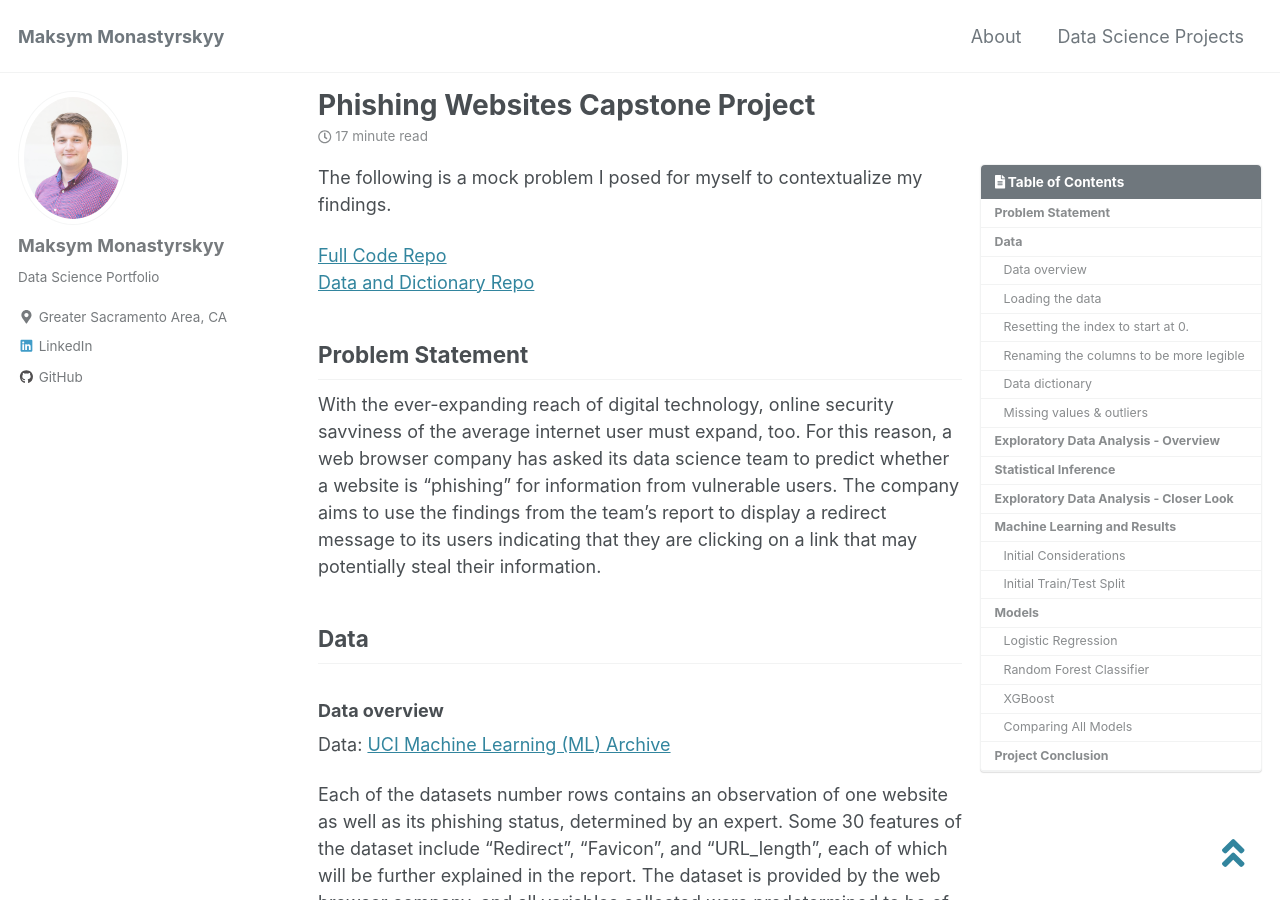
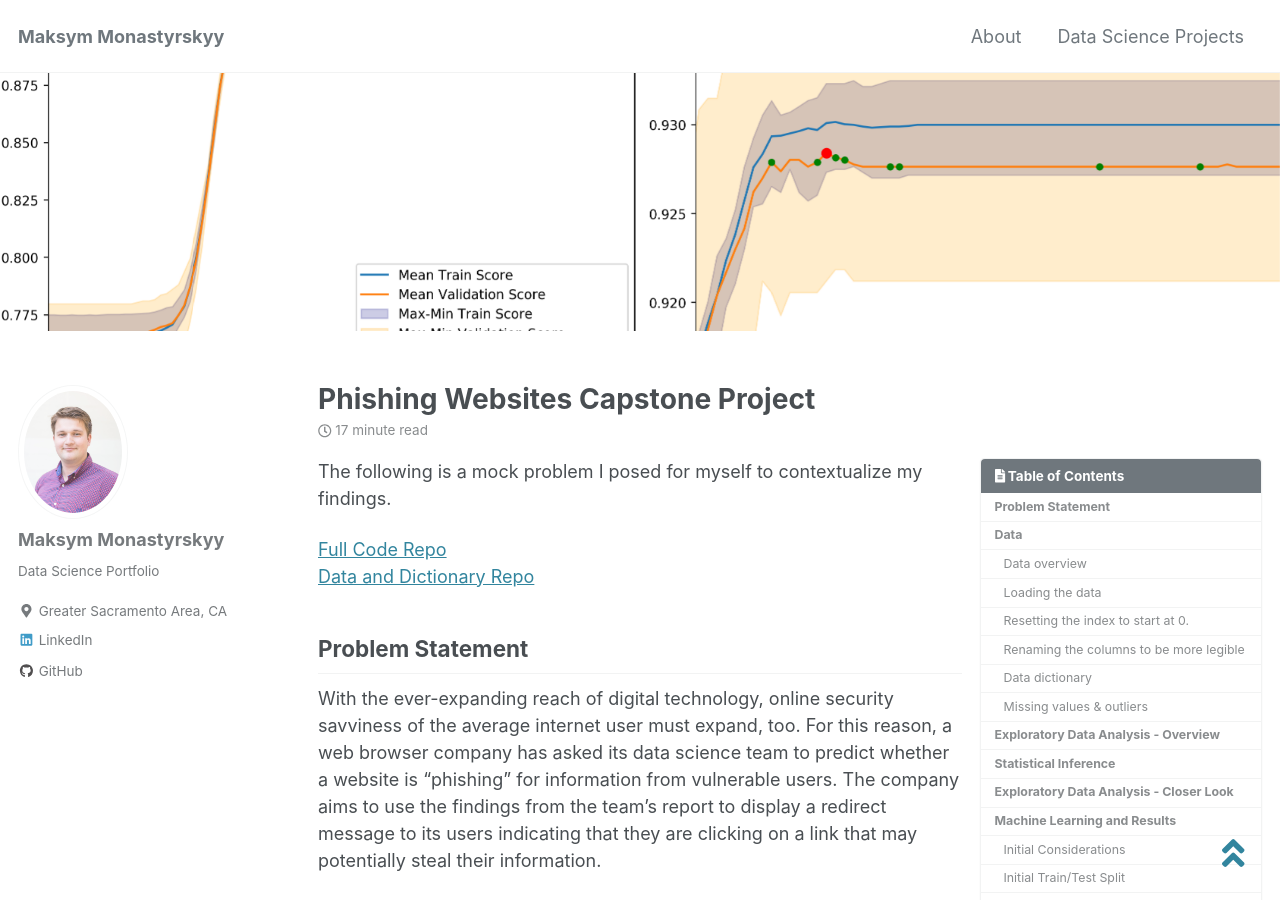
Before and after one commit to monastyrskyy/monastyrskyy.github.io, a Jekyll site: the page built from _posts/2020-2-8-phishing_websites_capstone.md, in a window 1280 px wide and 900 px high. Built offline with Jekyll 4.4.1, drawn with Linux system fonts in a browser that asks for light colours; cached includes are drawn as plain includes; nearby versions of some CDN libraries.

Commit message:
adding header to phishing project

```diff
--- a/_posts/2020-2-8-phishing_websites_capstone.md
+++ b/_posts/2020-2-8-phishing_websites_capstone.md
@@ -4,6 +4,8 @@ date: 2020-2-8
 excerpt: "This is the first Capstone Project of my 6-month Springboard Data Science Career Track Bootcamp. In this project I analyze a dataset of website features in order to predict whether the website is phishing or legitimate."
 mathjax: "true"
 tags: [bootcamp, python, machine learning]
+header:
+  image: "/images/6.phishing_capstone/download17_header.png"
 #classes: wide # frontmatter that should make the page wider.
 toc: true
 toc_sticky: true
```
Also changed, not shown: images/6.phishing_capstone/download17_header.png (added).
